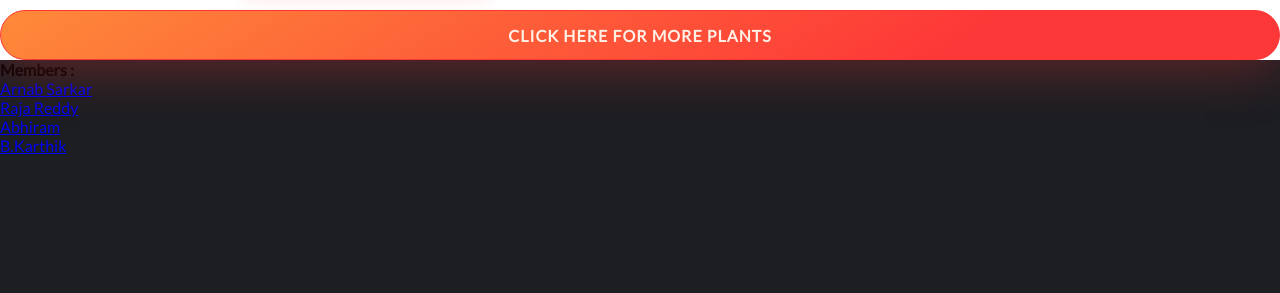
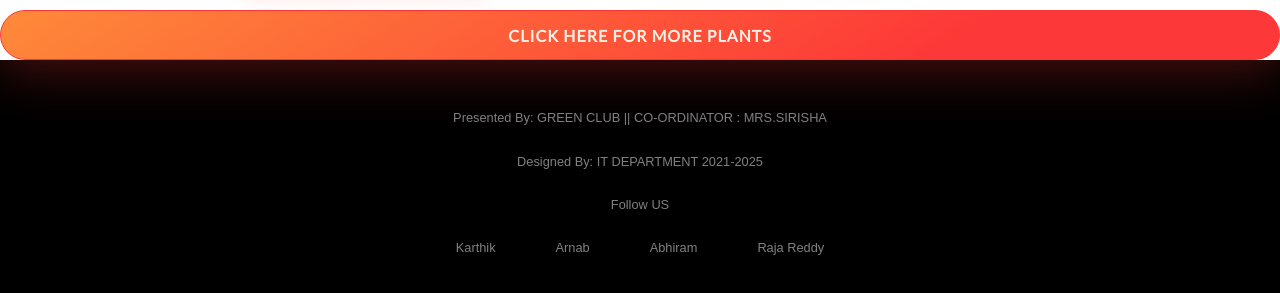
Before and after one commit to karthikbattula02/Vignan_Trees, a React app: page /1 in a window 1280 px wide. Shown: the part 567-860 px from the top of the page. Before the commit the page ends 800 px from the top, so only its background shows below. Built offline with nearby package versions, Linux system fonts and the light colour scheme; the HTML template or start-up script is replaced by a standard one.

Commit message:
Update Footer.js

```diff
--- a/src/components/Footer.js
+++ b/src/components/Footer.js
@@ -1,19 +1,26 @@
-import { Link } from "react-router-dom"
-
-const Footer = ()=>{
+import { Link } from "react-router-dom";
+import "../css/footer.css";
+const Footer = () => {
   return (
     <>
       <div>
-                <h4>Members :</h4>
+        <div class="footer">
+        <div class="row">Presented  By: GREEN CLUB || CO-ORDINATOR : MRS.SIRISHA</div>
+        <div class="row">Designed By: IT DEPARTMENT 2021-2025</div>
+        <div class="row">Follow US</div>
+        <div class="row">
             <ul>
-                <Link to = ""> <li>Arnab Sarkar</li></Link>
-                <Link to = ""> <li>Raja Reddy</li></Link>
-                <Link to = ""> <li>Abhiram</li></Link>
-                <Link to = ""> <li>B.Karthik</li></Link>
+                <li> <Link to ="https://www.linkedin.com/in/battula-karthik-a95561236">Karthik</Link></li>
+                <li> <Link to ="https://www.linkedin.com/in/asrk06">Arnab</Link></li>
+                <li><Link to ="https://www.linkedin.com/in/sri-abhiram-nadakuduti-6077b1256">Abhiram</Link></li>
+                <li><Link to ="https://www.linkedin.com/in/raja-reddy-97075523b">Raja Reddy</Link></li>
             </ul>
        </div>
+
+        </div>
+      </div>
     </>
-    )
-}
+  );
+};
 
 export default Footer;
```
Lines whose indentation alone changed are shown as unchanged.
